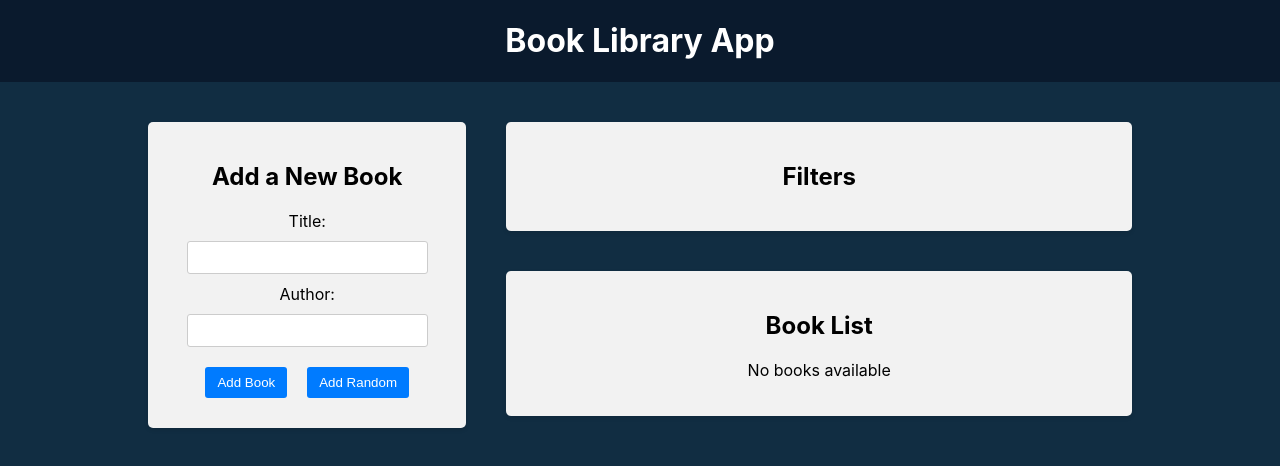
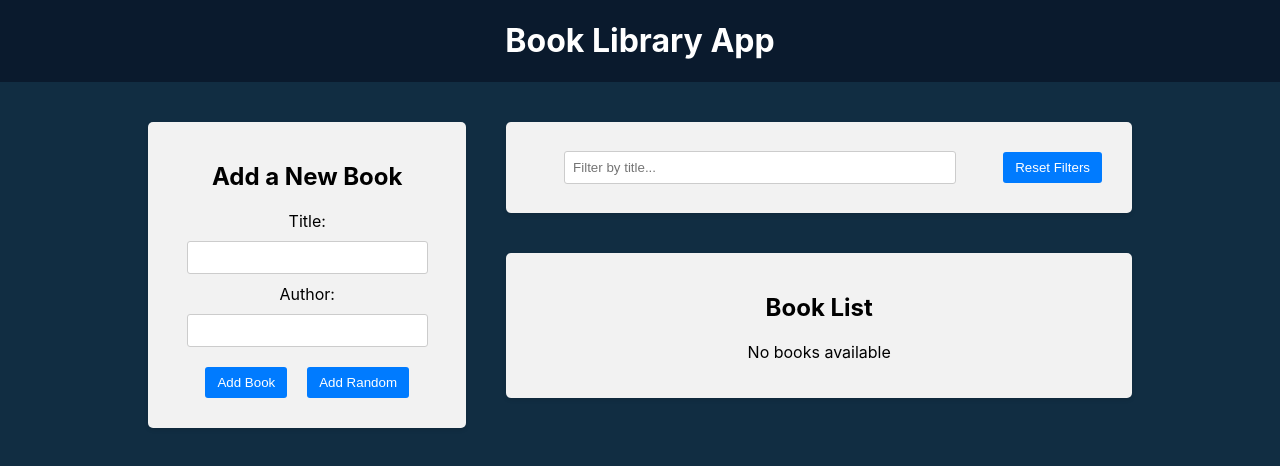
Before and after one commit to Kilar07/React-Redux, a React (Create React App) app in the folder frontend/: page / in a window 1280 px wide. Shown: the top 466 px of the page. Built offline with nearby package versions, Linux system fonts and the light colour scheme.

Commit message:
Filter Redux slice and filter by title

```diff
--- a/frontend/src/components/BookList/BookList.js
+++ b/frontend/src/components/BookList/BookList.js
@@ -2,10 +2,12 @@
 import { useSelector, useDispatch } from "react-redux";
 import { BsBookmarkStar, BsBookmarkStarFill } from "react-icons/bs";
 import { deleteBook, toggleFavorite } from "../../redux/books/actionCreators";
+import { selectTitleFilter } from "../../redux/slices/filterSlice";
 import "./BookList.css";
 
 const BookList = () => {
   const books = useSelector((state) => state.books);
+  const titleFilter = useSelector(selectTitleFilter);
   const dispatch = useDispatch();
 
   const handleDeleteBook = (id) => {
@@ -16,6 +18,13 @@
     dispatch(toggleFavorite(id));
   };
 
+  const filteredBooks = books.filter((book) => {
+    const matchesTitle = book.title
+      .toLowerCase()
+      .includes(titleFilter.toLowerCase());
+    return matchesTitle;
+  });
+
   return (
     <div className="app-block book-list">
       <h2>Book List</h2>
@@ -23,7 +32,7 @@
         <p>No books available</p>
       ) : (
         <ul>
-          {books.map((book, i) => (
+          {filteredBooks.map((book, i) => (
             <li key={book.id}>
               <div className="book-info">
                 {++i}. {book.title} by <strong>{book.author}</strong>
--- a/frontend/src/components/Filter/Filter.js
+++ b/frontend/src/components/Filter/Filter.js
@@ -1,12 +1,39 @@
-import React from 'react'
-import './Filter.css'
+import React from "react";
+import { useDispatch, useSelector } from "react-redux";
+import {
+  setTitleFilter,
+  resetFilters,
+  selectTitleFilter,
+} from "../../redux/slices/filterSlice";
+import "./Filter.css";
 
 const Filter = () => {
+  const dispatch = useDispatch();
+  const titleFilter = useSelector(selectTitleFilter);
+
+  const handleTitleFilterChange = (e) => {
+    dispatch(setTitleFilter(e.target.value));
+  };
+
+  const handleResetFlters = () => {
+    dispatch(resetFilters());
+  };
+
   return (
-    <div className='app-block filter'>
-      <h2>Filters</h2>
+    <div className="app-block filter">
+      <div className="filter-row">
+        <div className="filter-group">
+          <input
+            type="text"
+            value={titleFilter}
+            placeholder="Filter by title..."
+            onChange={handleTitleFilterChange}
+          />
+        </div>
+        <button type="button" onClick={handleResetFlters}>Reset Filters</button>
+      </div>
     </div>
-  )
-}
+  );
+};
 
-export default Filter
+export default Filter;
--- /dev/null
+++ b/frontend/src/redux/slices/filterSlice.js
@@ -0,0 +1,25 @@
+import { createSlice } from "@reduxjs/toolkit";
+
+const initialState = {
+  title: "",
+};
+
+const filterSlice = createSlice({
+  name: "filter",
+  initialState,
+  reducers: {
+    setTitleFilter: (state, action) => {
+      state.title = action.payload
+      // return { ...state, title: action.payload };
+    },
+    resetFilters: (state) => {
+      return initialState
+    }
+  },
+});
+
+export const { setTitleFilter, resetFilters } = filterSlice.actions;
+
+export const selectTitleFilter = (state) => state.filter.title
+
+export default filterSlice.reducer;
--- a/frontend/src/redux/store.js
+++ b/frontend/src/redux/store.js
@@ -1,9 +1,11 @@
 import {configureStore} from '@reduxjs/toolkit'
 import booksReducer from './books/reducer'
+import filterSlice from './slices/filterSlice'
 
 const store = configureStore({
   reducer: {
-    books: booksReducer
+    books: booksReducer,
+    filter: filterSlice
   }
 })
 
```
